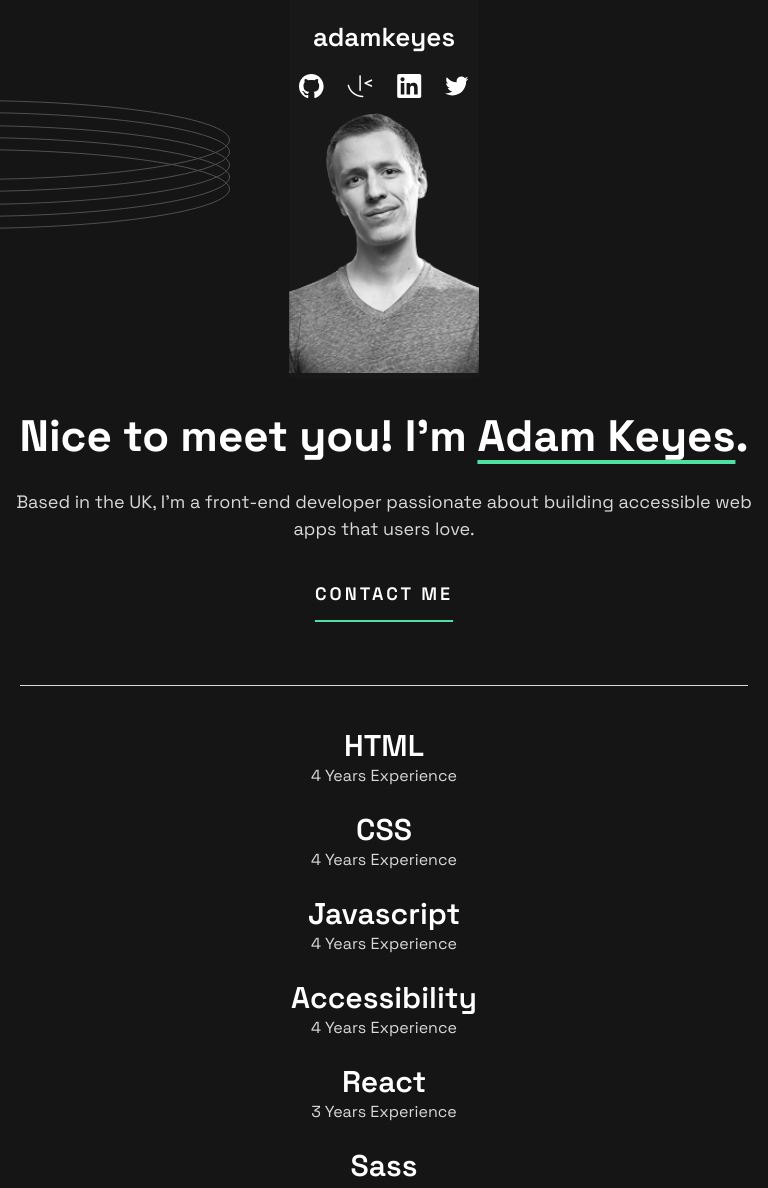
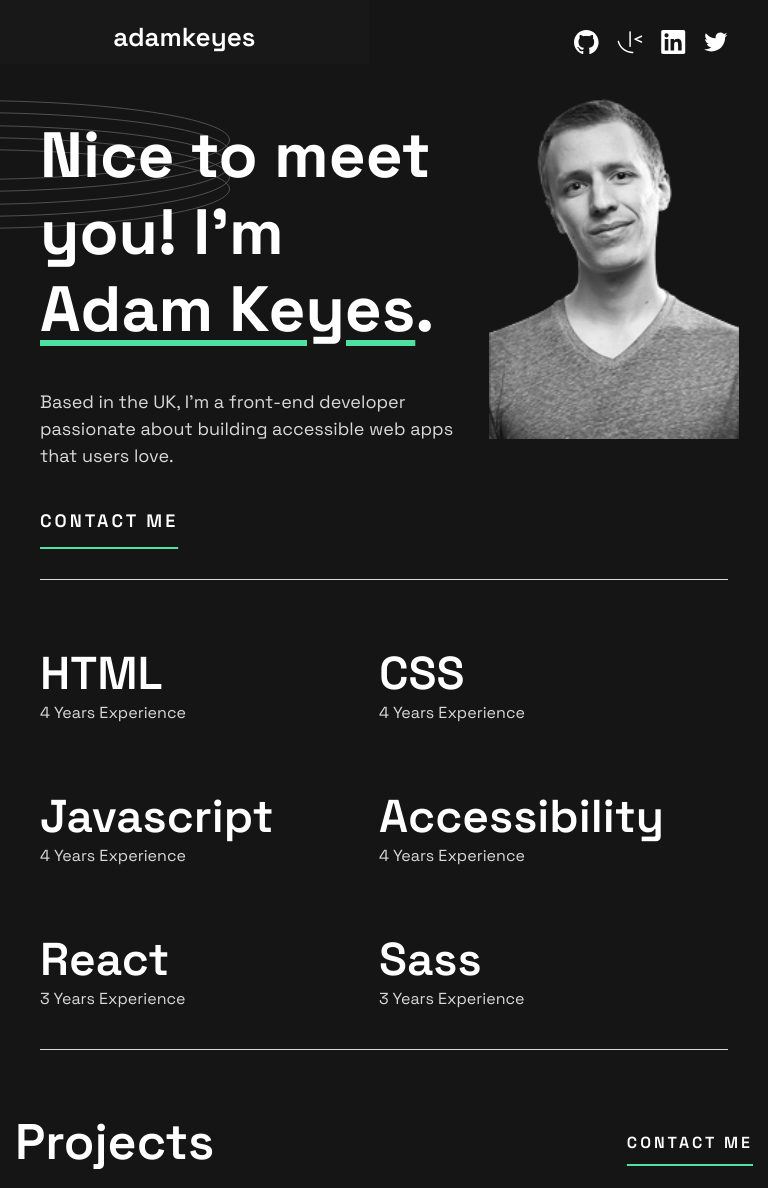
Before and after one commit to chemicola/Proyecto4_Portfolio, a website built with webpack: page index.html in a window 768 px wide. Shown: the top 1188 px of the page. Built offline with nearby package versions, Linux system fonts and the light colour scheme.

Commit message:
Vista tablet hecha + retoques en HTML

```diff
--- a/css/style.css
+++ b/css/style.css
@@ -266,3 +266,110 @@ footer {
     text-align: center;
     padding: 10px 100px 50px 100px;
 }
+
+@media (min-width: 768px) and (max-width: 1023px) {
+    header {
+        display: grid;
+        grid-template-columns: 3fr 2fr;
+        grid-template-rows: auto auto auto;
+    }
+
+    .container-iconos-h {
+        grid-column: 2 / 2;
+        grid-row: 1 / span 1;
+        justify-content: right;
+        padding: 30px 40px 0px 0px;
+        gap: 18px;
+    }
+
+    .container-img-h {
+        grid-column: 2 / 2;
+        grid-row: 1 / span 3;
+        justify-content: center;
+        align-items: center;
+        width: 100%;
+    }
+    .container-img-chico {
+        width: 100%;
+        height: 100%;
+        align-content: center;
+        justify-content: center;
+        display: flex;
+    }
+
+    .container-img-chico img {
+        width: 250px;
+        height: 340px;
+        position: relative;
+        top: 40px;
+    }
+
+    .container-texto-h {
+        grid-column: 1 / 1;
+        grid-row: 2 / span 3;
+        justify-content: center;
+        align-items: center;
+        text-align: left;
+        padding-left: 40px;
+    }
+
+    .experiencia {
+        display: grid;
+        grid-template-columns: 1fr 1fr;
+        gap: 40px;
+        text-align: left;
+        margin: 30px 40px 60px 40px;
+        padding: 40px 50px 40px 0px;
+    }
+
+    header h1 {
+        font-size: 64px;
+        line-height: 1.2;
+        padding-bottom: 40px;
+    }
+
+    .experiencia h3  {
+        font-size: 46px;
+    }
+
+    .cabecera-proyectos h4 {
+        font-size: 50px;
+    }
+
+    .grid-proyectos {
+        display: grid;
+        grid-template-columns: 1fr 1fr;
+        gap: 20px;
+        padding: 0 10px 0 10px;
+    }
+
+    .contacto {
+        width: 100%;
+        margin-left: 0;
+        margin-right: 0;
+        padding: 70px 40px 80px 40px;
+    }
+
+    .contacto h4 {
+        font-size: 60px;
+    }
+
+    .contacto p {
+        font-size: 18px;
+        text-align: center;
+        max-width: 70%;
+        margin: 0 auto;
+        padding: 0 20px 40px 20px;
+    }
+
+    form {
+        max-width: 500px;
+        margin: 0 auto 100px auto;
+        padding: 0 20px;
+    }
+
+    footer {
+        background-color: rgba(36, 36, 36, 0.6);
+    }
+
+}
--- a/index.html
+++ b/index.html
@@ -15,7 +15,10 @@
 <body>
     <header>
         <div class="header-container">
+            <div class="container-h2-h"></div>
                 <h2>adamkeyes</h2>
+            </div>
+            <div class="container-img-h">
                 <div class="container-iconos-h">
                     <a href="#"><img src="icons/icon-github.svg" alt="Icono de github"></a>
                     <a href="#"><img src="icons/icon-frontendmentor.svg" alt="Icono de frontendmentor"></a>
@@ -26,10 +29,13 @@
                     <img src="img/chico-vista-movil.png" alt="Imagen del chico en vista móvil">
                 </div>
             </div>
+        </div>
 
+        <div class="container-texto-h">
             <h1>Nice to meet you! I'm <span>Adam Keyes</span>.</h1>
             <p>Based in the UK, I'm a front-end developer passionate about building accessible web apps that users love.</p>
             <a href="#" class="contact-me">CONTACT ME</a>
+        </div>
     </header>
 
     <div class="ovalos-fondo1">
@@ -38,18 +44,36 @@
 
     <main>
         <section class="experiencia">
+            <div class="skill">
                 <h3>HTML</h3>
                 <p>4 Years Experience</p>
+            </div>
+
+            <div class="skill">
                 <h3>CSS</h3>
                 <p>4 Years Experience</p>
+            </div>
+
+            <div class="skill">
                 <h3>Javascript</h3>
                 <p>4 Years Experience</p>
+            </div>
+
+            <div class="skill">
                 <h3>Accessibility</h3>
                 <p>4 Years Experience</p>
+            </div>
+
+            <div class="skill">
                 <h3>React</h3>
                 <p>3 Years Experience</p>
+            </div>
+
+            <div class="skill">
                 <h3>Sass</h3>
                 <p>3 Years Experience</p>
+            </div>
+
         </section>
 
         <div class="ovalos-fondo2">
@@ -62,6 +86,7 @@
                 <a href="#" class="contact-me">CONTACT ME</a>
             </div>
 
+            <div class="grid-proyectos">
                 <article class="proyecto1">
                     <img src="img/design-portfolio.png" alt="Imagen del proyecto design-portfolio">
                     <h5>DESIGN PORTFOLIO</h5>
@@ -121,6 +146,7 @@
                         <a href="#">VIEW CODE</a>
                     </div>
                 </article>
+            </div>
         </section>
     </main>
 
```
Lines whose indentation alone changed are shown as unchanged.
